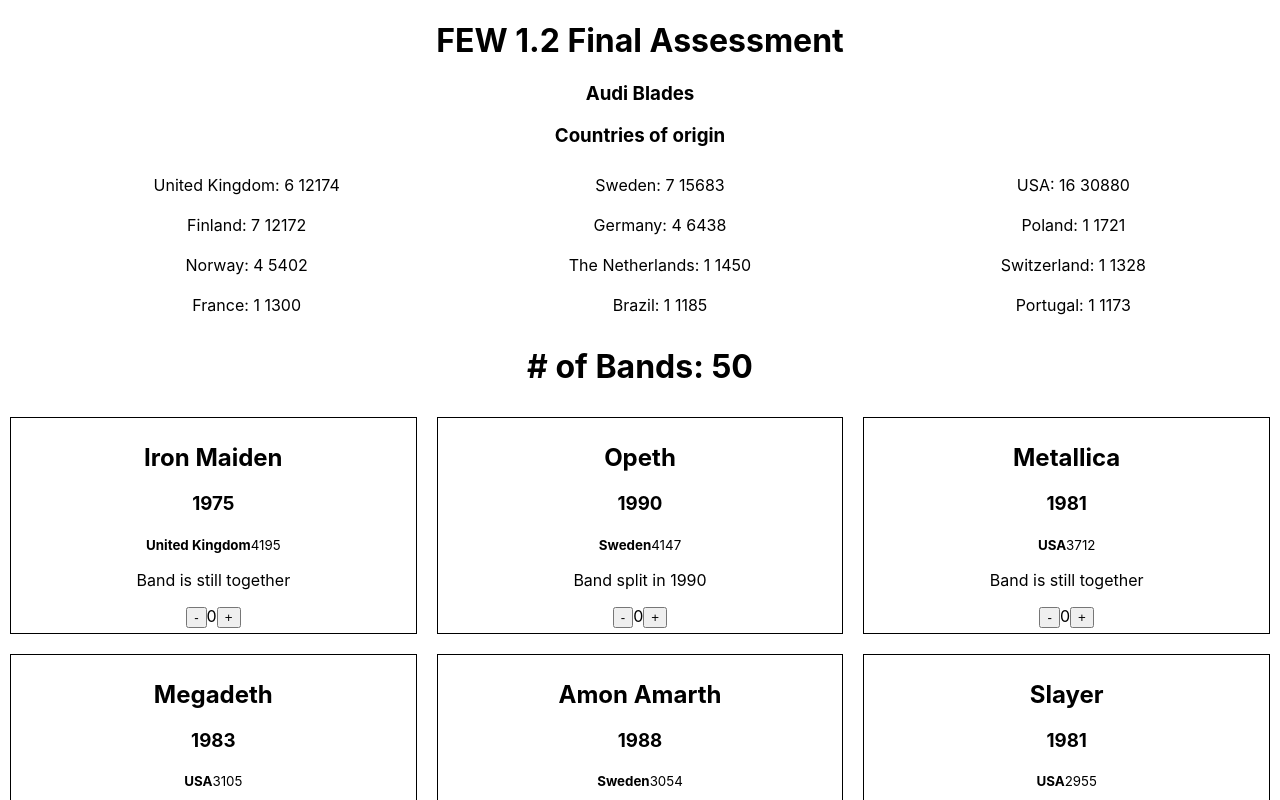
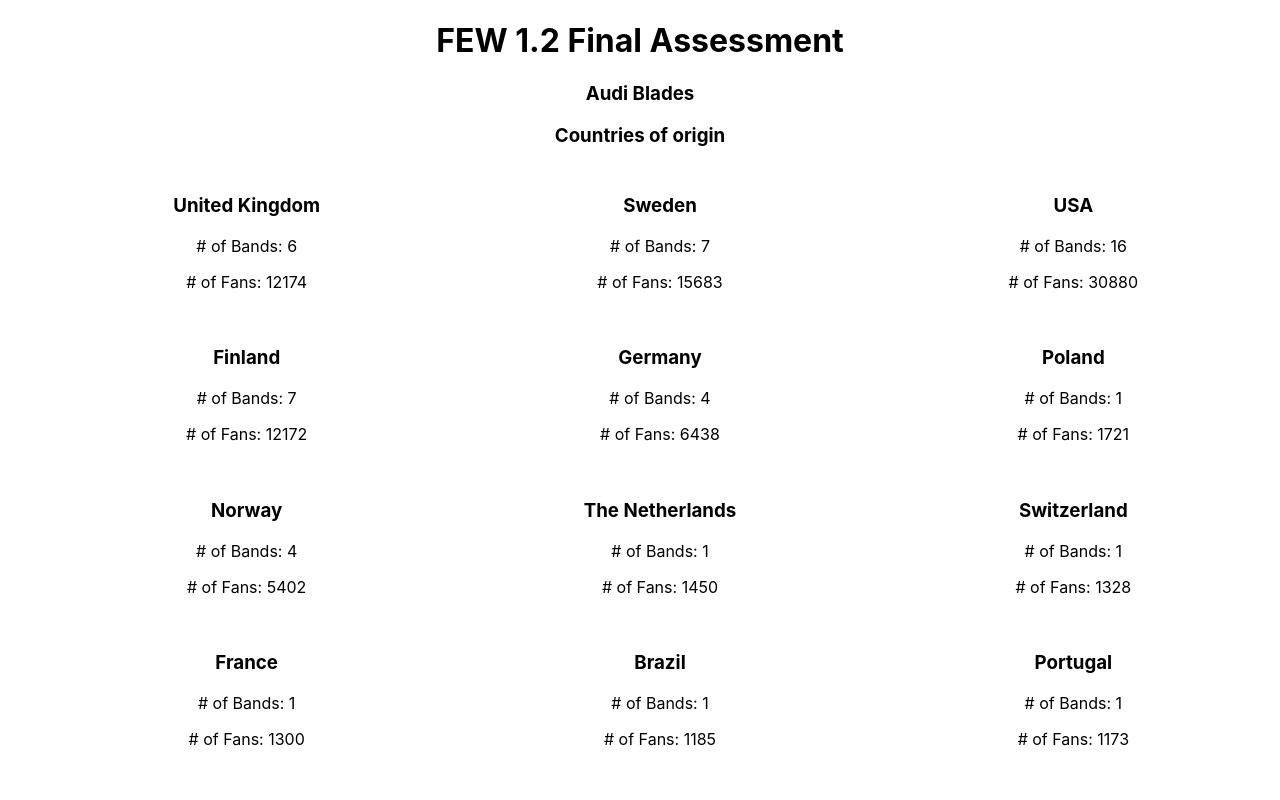
Before and after one commit to ablades/few12final, a React (Create React App) app: page / in a window 1280 px wide. Shown: the top 800 px of the page. Built offline with nearby package versions, Linux system fonts and the light colour scheme.

Commit message:
update formatting

```diff
--- a/src/components/Bands/Bands.js
+++ b/src/components/Bands/Bands.js
@@ -18,7 +18,13 @@
     const countriesList = []
 
     Object.entries(countries).map(([key,value]) => {
-    countriesList.push(<li>{key}: {value[0]} {value[1]}</li>)
+        countriesList.push(
+            <li>
+                <h3>{key} </h3>
+                <p> # of Bands: {value[0]} </p>
+                <p># of Fans: {value[1]} </p>
+            </li>
+        )
     })
 
     return(
```
